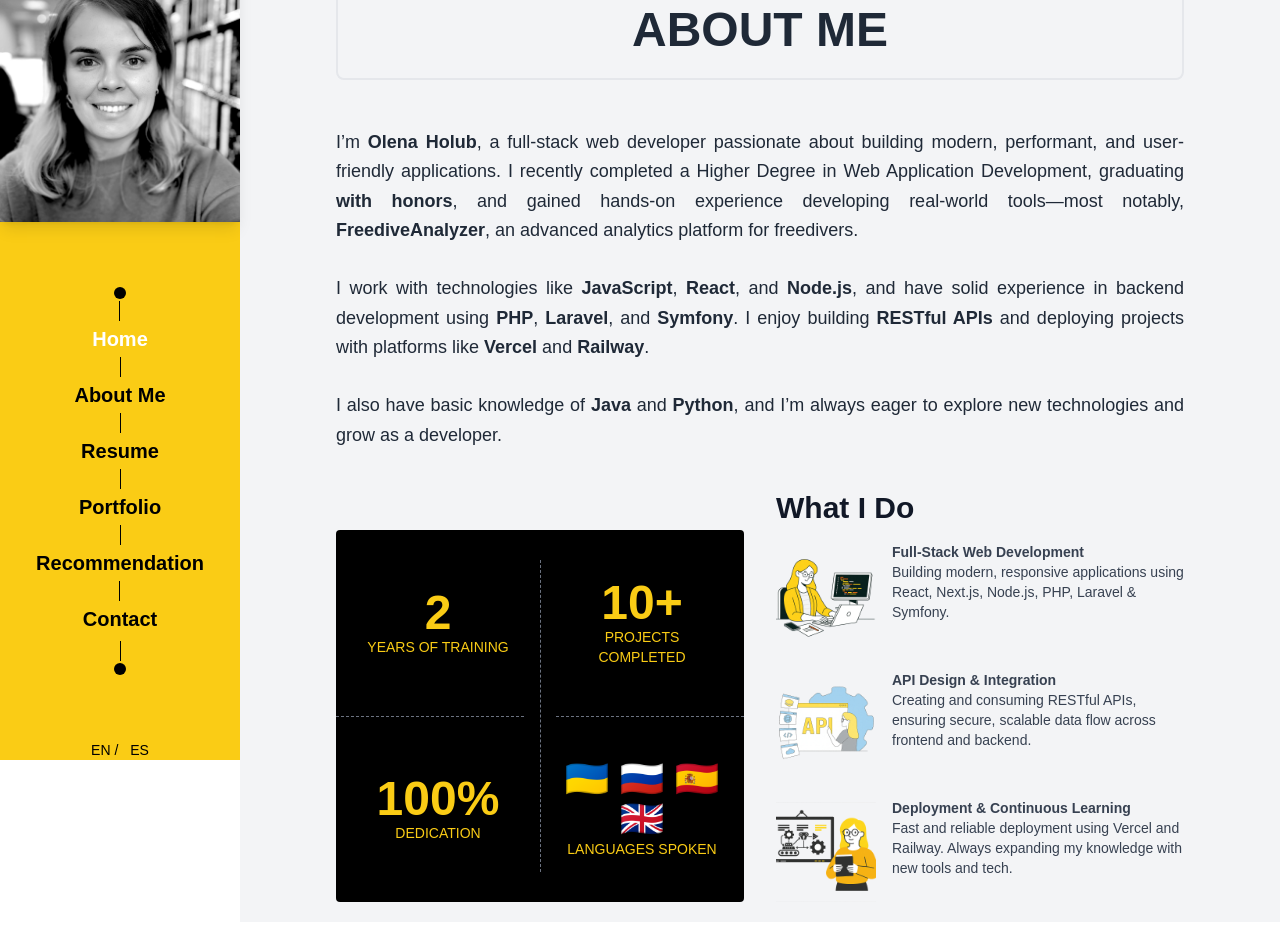
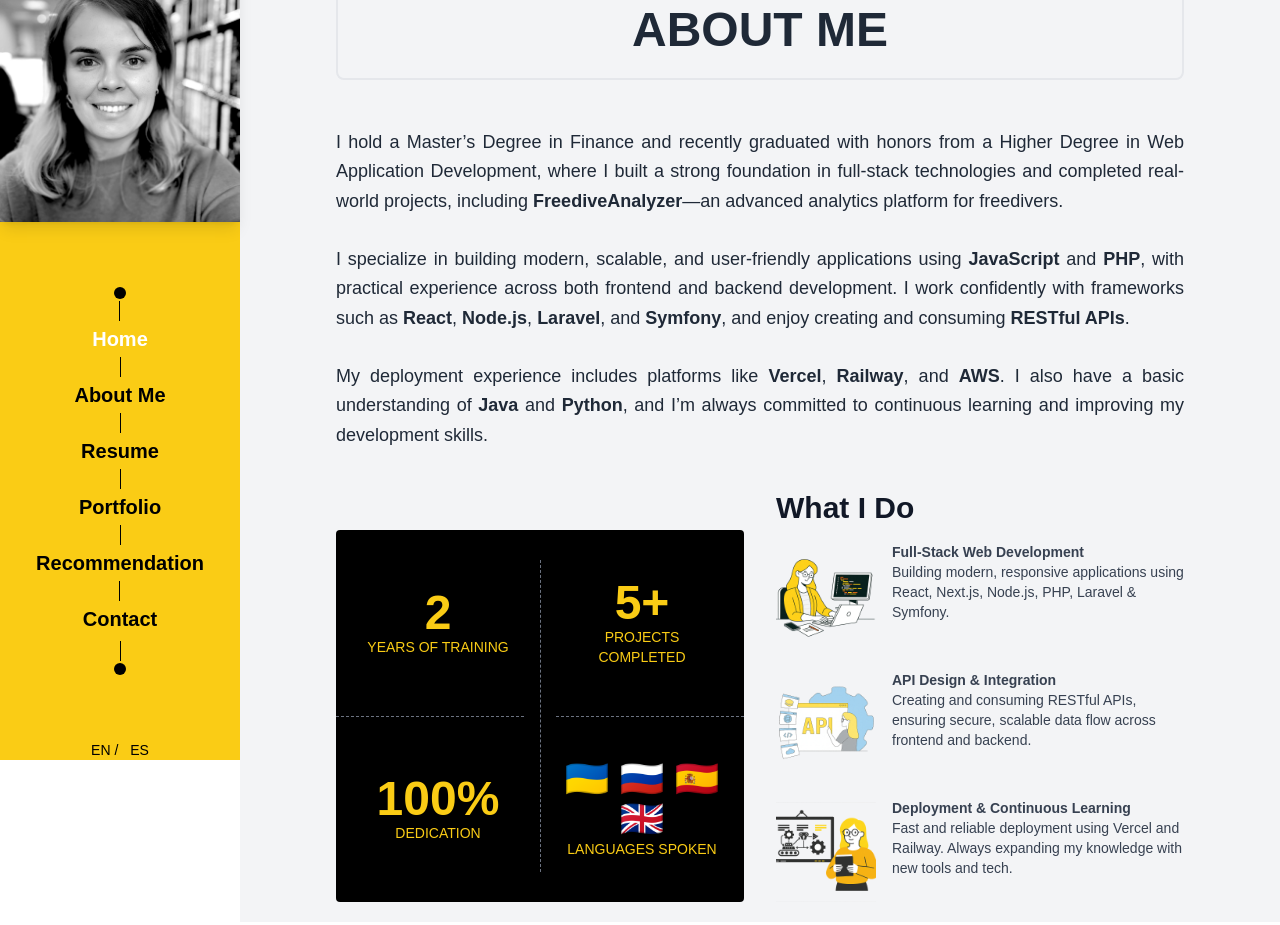
Before and after one commit to OlenaHolu/olena-holub-personal-site, a Next.js app: page / in a window 1280 px wide. Shown: the part 840-1765 px from the top of the page. Built offline with nearby package versions, Linux system fonts and the light colour scheme.

Commit message:
Update About section with enhanced personal description

```diff
--- a/components/sections/About.tsx
+++ b/components/sections/About.tsx
@@ -7,13 +7,14 @@ export default function About() {
   </h2>
 </div>
 
-     <p className="text-lg mb-8 text-gray-800 leading-relaxed text-justify w-full">
-        I’m <strong>Olena Holub</strong>, a full-stack web developer passionate about building modern, performant, and user-friendly applications. I recently completed a Higher Degree in Web Application Development, graduating <strong>with honors</strong>, and gained hands-on experience developing real-world tools—most notably, <strong>FreediveAnalyzer</strong>, an advanced analytics platform for freedivers.
-        <br /><br />
-        I work with technologies like <strong>JavaScript</strong>, <strong>React</strong>, and <strong>Node.js</strong>, and have solid experience in backend development using <strong>PHP</strong>, <strong>Laravel</strong>, and <strong>Symfony</strong>. I enjoy building <strong>RESTful APIs</strong> and deploying projects with platforms like <strong>Vercel</strong> and <strong>Railway</strong>.
-        <br /><br />
-        I also have basic knowledge of <strong>Java</strong> and <strong>Python</strong>, and I’m always eager to explore new technologies and grow as a developer.
-      </p>
+<p className="text-lg mb-8 text-gray-800 leading-relaxed text-justify w-full">
+  I hold a Master’s Degree in Finance and recently graduated with honors from a Higher Degree in Web Application Development, where I built a strong foundation in full-stack technologies and completed real-world projects, including <strong>FreediveAnalyzer</strong>—an advanced analytics platform for freedivers.
+  <br /><br />
+  I specialize in building modern, scalable, and user-friendly applications using <strong>JavaScript</strong> and <strong>PHP</strong>, with practical experience across both frontend and backend development. I work confidently with frameworks such as <strong>React</strong>, <strong>Node.js</strong>, <strong>Laravel</strong>, and <strong>Symfony</strong>, and enjoy creating and consuming <strong>RESTful APIs</strong>.
+  <br /><br />
+  My deployment experience includes platforms like <strong>Vercel</strong>, <strong>Railway</strong>, and <strong>AWS</strong>. I also have a basic understanding of <strong>Java</strong> and <strong>Python</strong>, and I’m always committed to continuous learning and improving my development skills.
+</p>
+
 
       <div className="grid grid-cols-1 lg:grid-cols-2 gap-8 mt-10">
 
@@ -28,7 +29,7 @@ export default function About() {
           </div>
 
           <div className="flex flex-col items-center justify-center p-6 z-10">
-            <div className="text-5xl font-bold">10+</div>
+            <div className="text-5xl font-bold">5+</div>
             <div className="text-sm">PROJECTS COMPLETED</div>
           </div>
 
```
